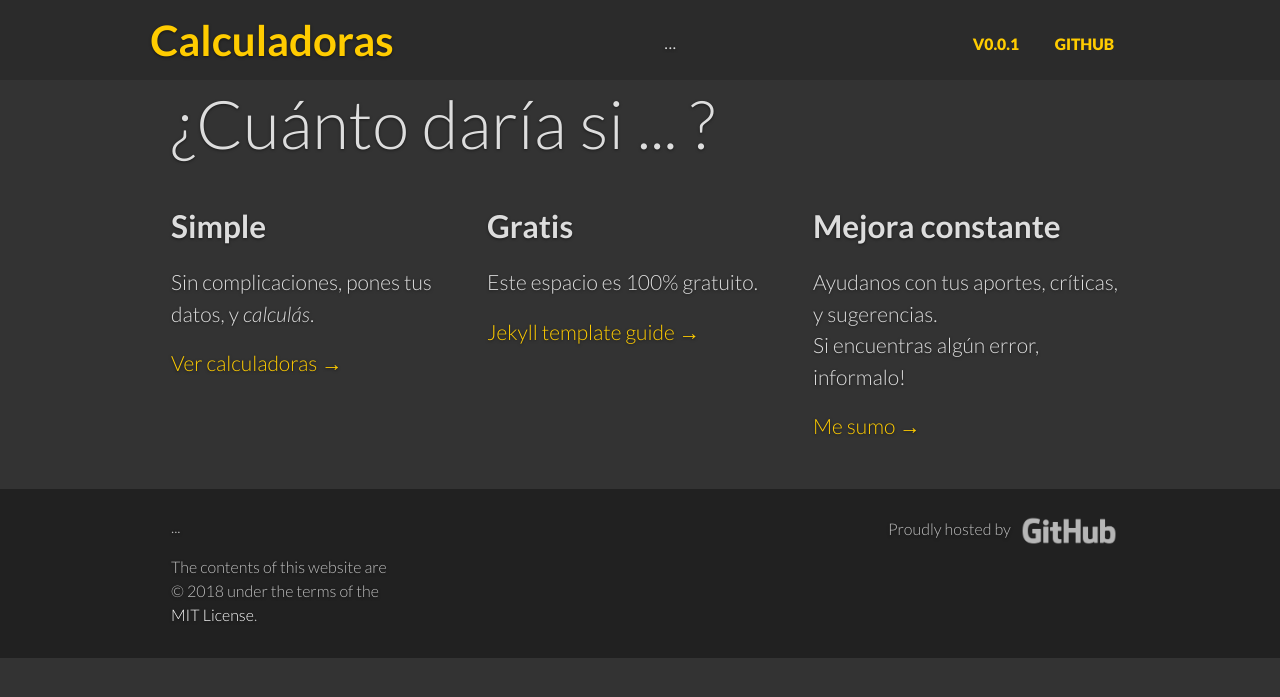
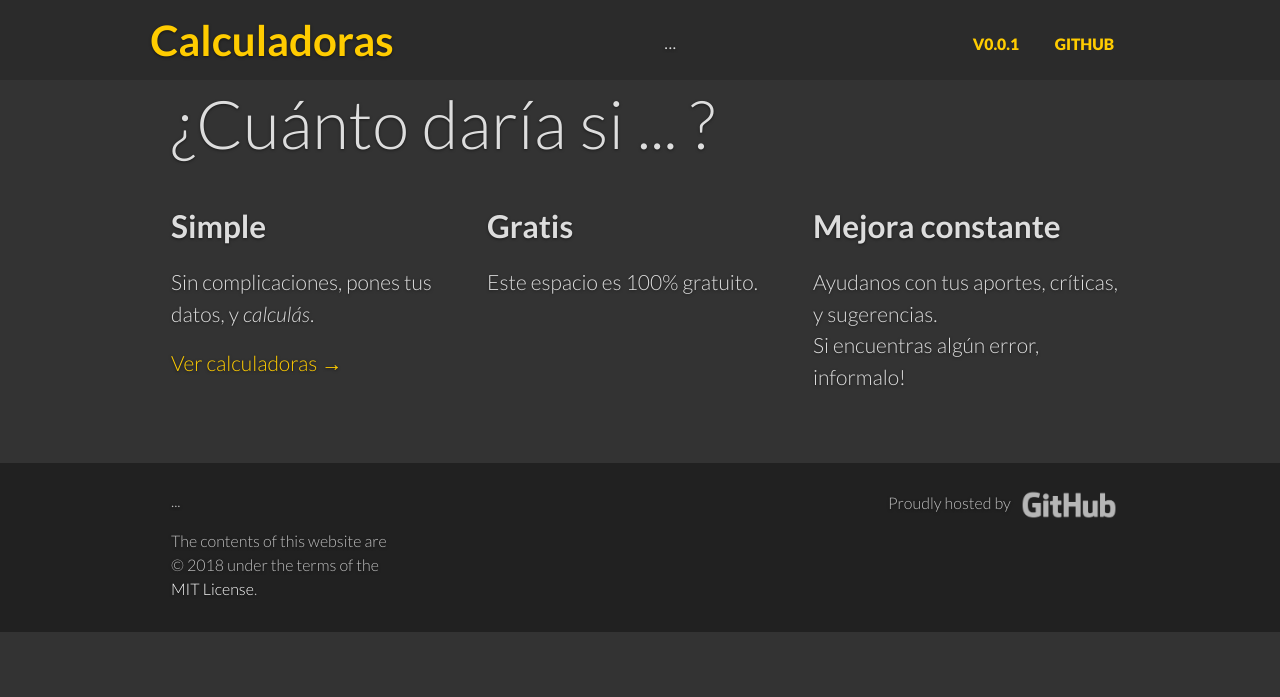
Before and after one commit to SidVal/calc, a Jekyll site: the page built from docs/pages/index.html, in a window 1280 px wide. Shown: the top 697 px of the page. Built offline with Jekyll 4.4.1, drawn with Linux system fonts in a browser that asks for light colours; comment, search, counter and statistics services are not loaded.

Commit message:
Update index.html

```diff
--- a/docs/pages/index.html
+++ b/docs/pages/index.html
@@ -18,19 +18,19 @@
       <p>
         Sin complicaciones, pones tus datos, y <em>calculás</em>.
       </p>
-      <a href="#">Ver calculadoras &rarr;</a>
+      <a href="/calc/proyectos/">Ver calculadoras &rarr;</a>
     </div>
     <div class="unit one-third">
       <h2>Gratis</h2>
       <p>Este espacio es 100% gratuito.</p>
-      <a href="/docs/templates/">Jekyll template guide &rarr;</a>
+      <!--<a href="/docs/templates/"> &rarr;</a>-->
     </div>
     <div class="unit one-third">
       <h2>Mejora constante</h2>
       <p>
         Ayudanos con tus aportes, críticas, y sugerencias.<br>Si encuentras algún error, informalo!
       </p>
-      <a href="#">Me sumo &rarr;</a>
+      <!--<a href="#">Me sumo &rarr;</a>-->
     </div>
     <div class="clear"></div>
   </div>
```
